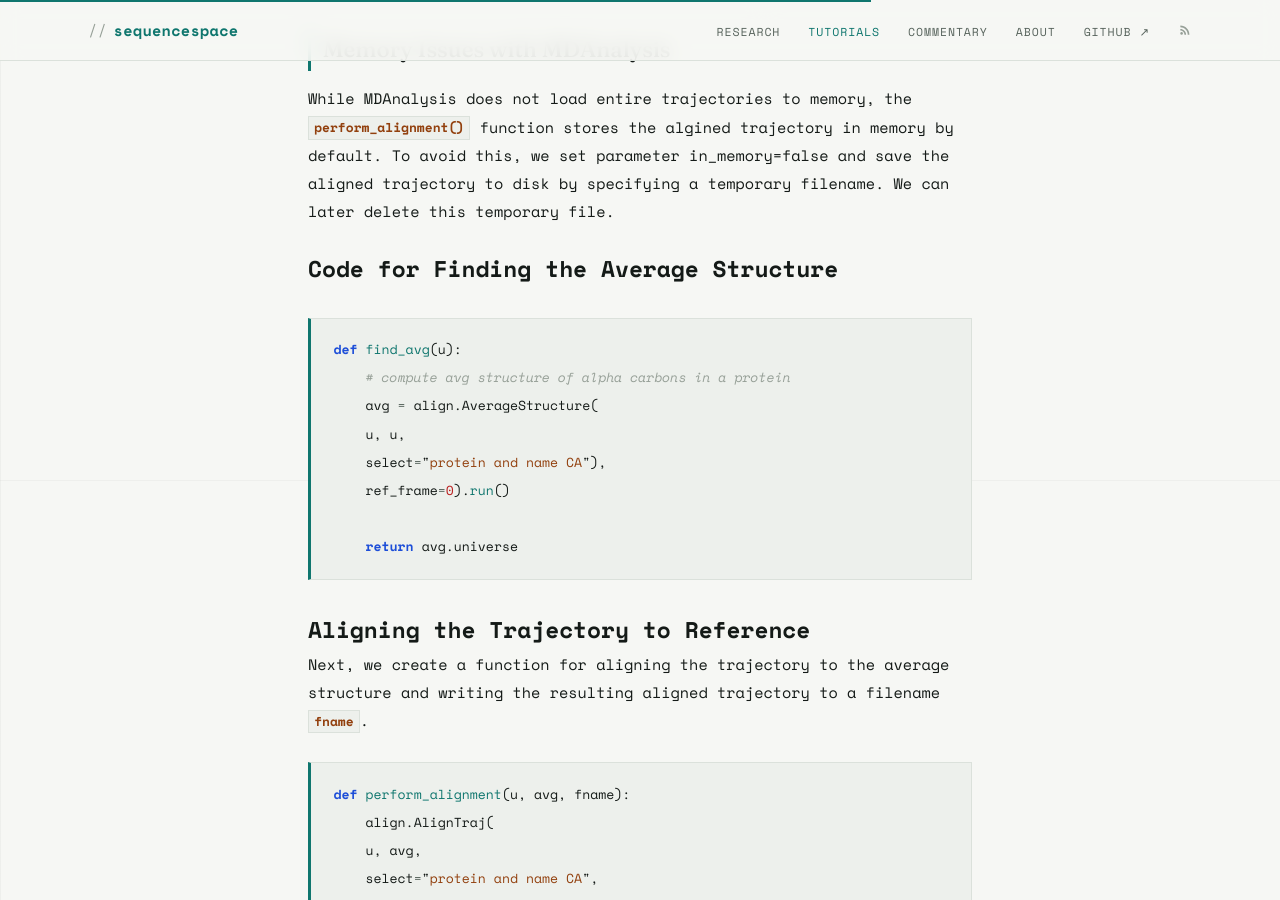
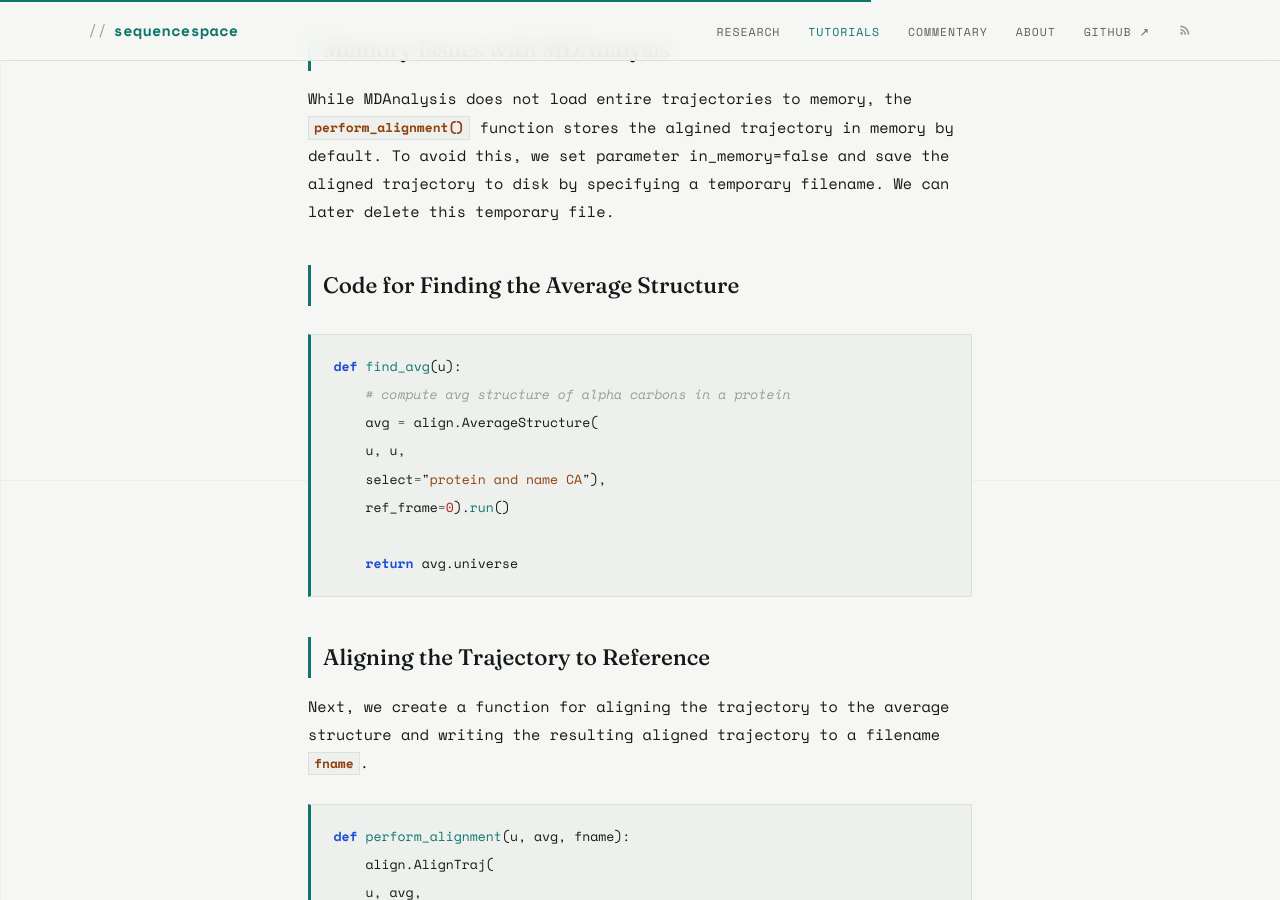
Before and after one commit to arjundeshx/sequencespace, a Jekyll site: the page built from _posts/2026-03-03-rmsd-rmsf-calculation.md, in a window 1280 px wide and 900 px high, scrolled down 4019 px. Built offline with Jekyll 4.4.1, drawn with Linux system fonts in a browser that asks for light colours.

Commit message:
Update 2026-03-03-rmsd-rmsf-calculation.md

````diff
--- a/_posts/2026-03-03-rmsd-rmsf-calculation.md
+++ b/_posts/2026-03-03-rmsd-rmsf-calculation.md
@@ -95,7 +95,7 @@ Like when calculating RMSD, the frames of the trajectory must first be aligned t
 ## Memory Issues with MDAnalysis
 While MDAnalysis does not load entire trajectories to memory, the **`perform_alignment()`** function stores the algined trajectory in memory by default. To avoid this, we set parameter in_memory=false and save the aligned trajectory to disk by specifying a temporary filename. We can later delete this temporary file.
 
-# Code for Finding the Average Structure
+## Code for Finding the Average Structure
 ```python
 def find_avg(u):
     # compute avg structure of alpha carbons in a protein
@@ -107,7 +107,7 @@ def find_avg(u):
     return avg.universe
 ```
 
-# Aligning the Trajectory to Reference
+## Aligning the Trajectory to Reference
 Next, we create a function for aligning the trajectory to the average structure and writing the resulting aligned trajectory to a filename **`fname`**.
 
 ```python
@@ -119,7 +119,7 @@ def perform_alignment(u, avg, fname):
     filename=fname).run()
 ```
 
-# Code for RMSF Computation
+## Code for RMSF Computation
 Finally, we make a function to calculate RMSF and utilize the functions that we have created thus far.
 
 ```python
````
